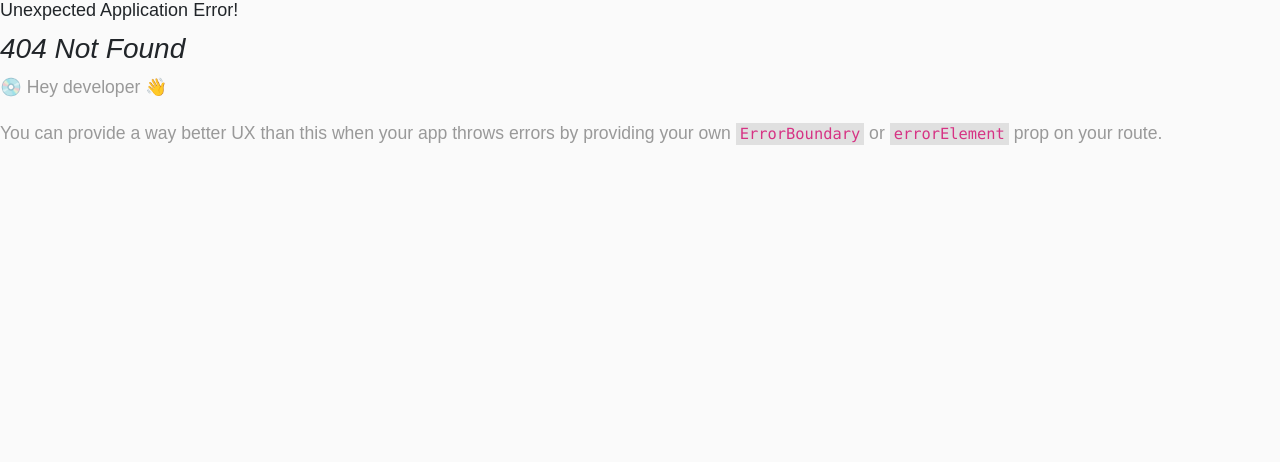
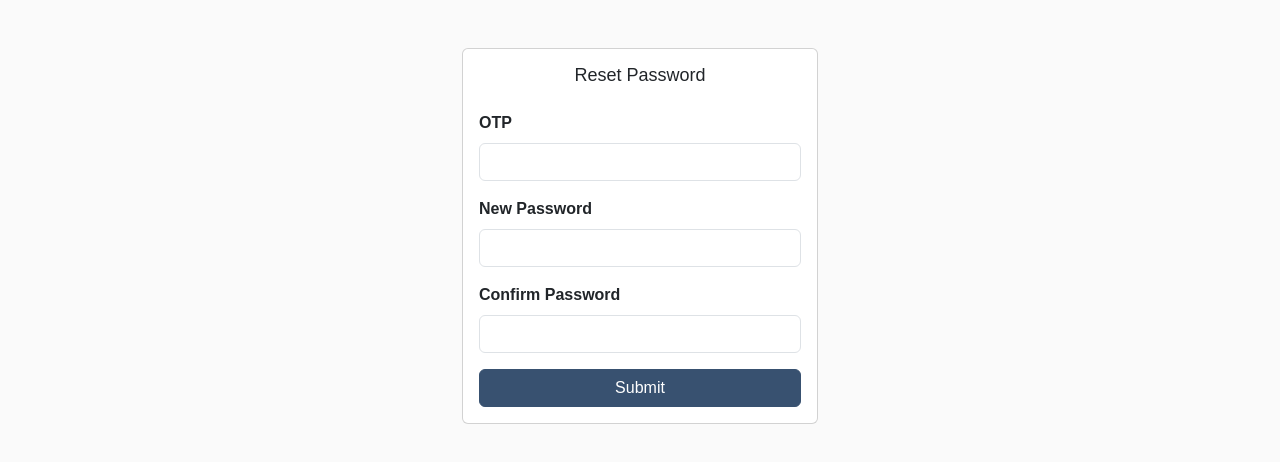
Before and after one commit to v2dev/v2solutions-reactjs-boilerplate, a React app: page /reset-password in a window 1280 px wide. Before the commit this address had no page. Shown: the top 462 px of the page. Built offline with nearby package versions, Linux system fonts and the light colour scheme.

Commit message:
Reset Password update with otp

```diff
--- a/src/App.js
+++ b/src/App.js
@@ -74,7 +74,7 @@ function App() {
           element: <MFAPage />,
         },
         {
-          path: "reset-password/:token",
+          path: "reset-password",
           element: <ResetPassword />,
 
         },
--- a/src/components/Pages/ForgetPassword.js
+++ b/src/components/Pages/ForgetPassword.js
@@ -2,6 +2,7 @@ import React, { useState } from "react";
 import { useDispatch, useSelector } from 'react-redux';
 import { Link } from "react-router-dom";
 import { forgetPassword } from "../../redux/auth";
+import { useNavigate } from 'react-router-dom';
 
 function ForgetPasswordComponent() {
   const dispatch = useDispatch();
@@ -9,12 +10,14 @@ function ForgetPasswordComponent() {
   const error = useSelector(state => state.auth.error);
   const message = useSelector(state => state.auth.message);
   const [formErrors, setFormErrors] = useState({});
-
+  const navigate = useNavigate();
   const handleForgetPassword = async (e) => {
     e.preventDefault();
     if (validateForm()) {
       dispatch(forgetPassword(email));
+
       setEmail('')
+      navigate('/reset-password');
     }
 
 
--- a/src/components/Pages/ResetPassword.js
+++ b/src/components/Pages/ResetPassword.js
@@ -1,14 +1,15 @@
 import React, { useState } from "react";
 import { useDispatch, useSelector } from 'react-redux';
 import { resetPasswordAction } from "../../redux/auth";
-import { useParams } from 'react-router-dom';
 
 function ResetPassword() {
     // { token }
   const dispatch = useDispatch();
   const [password, setPassword] = useState('');
   const [confirmPassword, setConfirmPassword] = useState('');
-  let { token } = useParams();
+  const [otp, setOtp] = useState('');
+
+
   const error = useSelector(state => state.auth.error);
   const message = useSelector(state => state.auth.message);
   const [formErrors, setFormErrors] = useState({});
@@ -18,7 +19,7 @@ function ResetPassword() {
     // Dispatch an action to reset the password
     // Pass 'password' and 'confirmPassword' to the action
     if (validateForm()) {
-      dispatch(resetPasswordAction(token,password, confirmPassword));
+      dispatch(resetPasswordAction(otp,password, confirmPassword));
     }
   };
 
@@ -28,6 +29,9 @@ function ResetPassword() {
     // Validate each field
 
 
+    if (!otp) {
+      errors.otp = "OTP  is required";
+    }
     const passwordRegex = /^(?=.*\d)(?=.*[a-z])(?=.*[A-Z]).{8,}$/;
     if (!password) {
       errors.password = "Password is required";
@@ -51,6 +55,8 @@ function ResetPassword() {
       setPassword(value);
     } else if (name === 'confirmPassword') {
       setConfirmPassword(value);
+    }else if (name === 'otp') {
+      setOtp(value);
     }
   };
 
@@ -65,6 +71,13 @@ function ResetPassword() {
               <form onSubmit={handleResetPassword}>
                 {error && <p className="text-danger text-center">{error}</p>}
                 {message && <p className="text-success text-center">{message}</p>}
+                <div className="mb-3">
+                  <label htmlFor="password" className="form-label">OTP</label>
+                  <input type="number"  className={`form-control ${formErrors.otp && "is-invalid"}`} id="otp" name="otp" value={otp} onChange={handleInputChange} />
+                  <div className={`invalid-feedback ${formErrors.otp ? "d-block" : ""}`}>
+                      {formErrors.otp}
+                    </div>
+                </div>
                 <div className="mb-3">
                   <label htmlFor="password" className="form-label">New Password</label>
                   <input type="password"  className={`form-control ${formErrors.password && "is-invalid"}`} id="password" name="password" value={password} onChange={handleInputChange} />
--- a/src/redux/auth.js
+++ b/src/redux/auth.js
@@ -98,15 +98,15 @@ export const forgetPassword = (email) => {
   };
 };
 
-export const resetPasswordAction = (token,password, confirmPassword) => {
+export const resetPasswordAction = (otp,password, confirmPassword) => {
   return async (dispatch) => {
     try {
-      const response = await fetch(`${API_BASE_URL}/reset-pw`, {
+      const response = await fetch(`${API_BASE_URL}/user/reset-password`, {
         method: "POST",
         headers: {
           "Content-Type": "application/json",
         },
-        body: JSON.stringify({ token,password, confirmPassword }),
+        body: JSON.stringify({ otp,password, confirmPassword }),
       });
 
       if (response.ok) {
```
